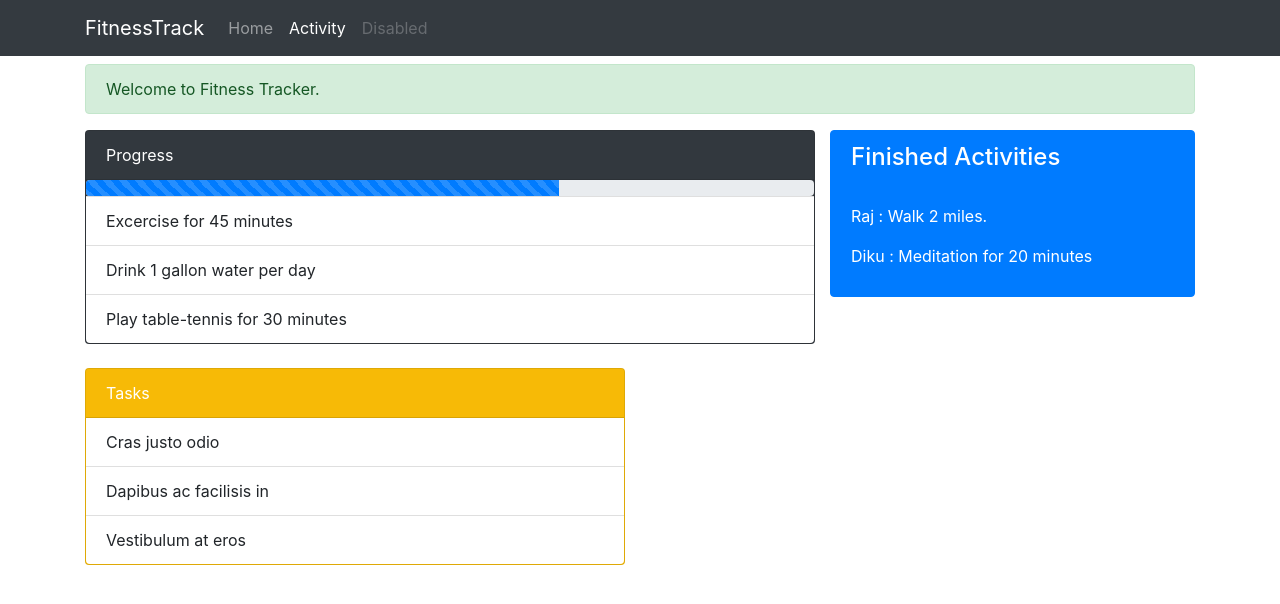
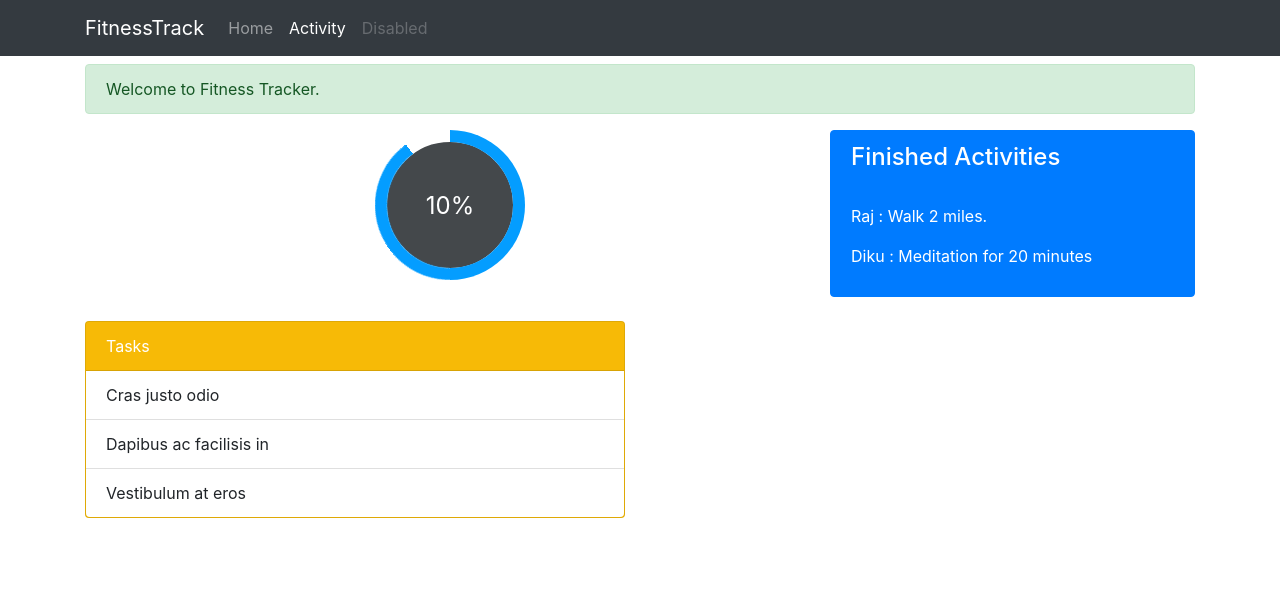
Before and after one commit to rajp4690/FitnessTracker, an Angular app: page /activity in a window 1280 px wide. Shown: the top 604 px of the page. Built offline with nearby package versions, Linux system fonts and the light colour scheme.

Commit message:
Adding and removing activities

```diff
--- a/src/app/activity/activity.component.css
+++ b/src/app/activity/activity.component.css
@@ -0,0 +1,149 @@
+.progress{
+    width: 150px;
+    height: 150px;
+    line-height: 150px;
+    background: none;
+    margin: 0 auto;
+    box-shadow: none;
+    position: relative;
+}
+.progress:after{
+    content: "";
+    width: 100%;
+    height: 100%;
+    border-radius: 50%;
+    border: 12px solid #fff;
+    position: absolute;
+    top: 0;
+    left: 0;
+}
+.progress > span{
+    width: 50%;
+    height: 100%;
+    overflow: hidden;
+    position: absolute;
+    top: 0;
+    z-index: 1;
+}
+.progress .progress-left{
+    left: 0;
+}
+.progress .progress-bar{
+    width: 100%;
+    height: 100%;
+    background: none;
+    border-width: 12px;
+    border-style: solid;
+    position: absolute;
+    top: 0;
+}
+.progress .progress-left .progress-bar{
+    left: 100%;
+    border-top-right-radius: 80px;
+    border-bottom-right-radius: 80px;
+    border-left: 0;
+    -webkit-transform-origin: center left;
+    transform-origin: center left;
+}
+.progress .progress-right{
+    right: 0;
+}
+.progress .progress-right .progress-bar{
+    left: -100%;
+    border-top-left-radius: 80px;
+    border-bottom-left-radius: 80px;
+    border-right: 0;
+    -webkit-transform-origin: center right;
+    transform-origin: center right;
+    animation: loading-1 1.8s linear forwards;
+}
+.progress .progress-value{
+    width: 90%;
+    height: 90%;
+    border-radius: 50%;
+    background: #44484b;
+    font-size: 24px;
+    color: #fff;
+    line-height: 135px;
+    text-align: center;
+    position: absolute;
+    top: 5%;
+    left: 5%;
+}
+.progress.blue .progress-bar{
+    border-color: #049dff;
+}
+.progress.blue .progress-left .progress-bar{
+    animation: loading-2 1.5s linear forwards 1.8s;
+}
+.progress.yellow .progress-bar{
+    border-color: #fdba04;
+}
+.progress.yellow .progress-left .progress-bar{
+    animation: loading-3 1s linear forwards 1.8s;
+}
+.progress.pink .progress-bar{
+    border-color: #ed687c;
+}
+.progress.pink .progress-left .progress-bar{
+    animation: loading-4 0.4s linear forwards 1.8s;
+}
+.progress.green .progress-bar{
+    border-color: #1abc9c;
+}
+.progress.green .progress-left .progress-bar{
+    animation: loading-5 1.2s linear forwards 1.8s;
+}
+@keyframes loading-1{
+    0%{
+        -webkit-transform: rotate(0deg);
+        transform: rotate(0deg);
+    }
+    100%{
+        -webkit-transform: rotate(180deg);
+        transform: rotate(180deg);
+    }
+}
+@keyframes loading-2{
+    0%{
+        -webkit-transform: rotate(0deg);
+        transform: rotate(0deg);
+    }
+    100%{
+        -webkit-transform: rotate(144deg);
+        transform: rotate(144deg);
+    }
+}
+@keyframes loading-3{
+    0%{
+        -webkit-transform: rotate(0deg);
+        transform: rotate(0deg);
+    }
+    100%{
+        -webkit-transform: rotate(90deg);
+        transform: rotate(90deg);
+    }
+}
+@keyframes loading-4{
+    0%{
+        -webkit-transform: rotate(0deg);
+        transform: rotate(0deg);
+    }
+    100%{
+        -webkit-transform: rotate(36deg);
+        transform: rotate(36deg);
+    }
+}
+@keyframes loading-5{
+    0%{
+        -webkit-transform: rotate(0deg);
+        transform: rotate(0deg);
+    }
+    100%{
+        -webkit-transform: rotate(126deg);
+        transform: rotate(126deg);
+    }
+}
+@media only screen and (max-width: 990px){
+    .progress{ margin-bottom: 20px; }
+}
--- a/src/app/activity/activity.component.html
+++ b/src/app/activity/activity.component.html
@@ -1,4 +1,4 @@
-<div class="row">
+<!-- <div class="row">
   <div class="col-md-8">
     <div class="card bg-dark">
       <div class="card-header text-white">Progress</div>
@@ -12,6 +12,19 @@
           {{activity}}
         </li>
       </ul>
+    </div>
+  </div> -->
+
+  <div class="row">
+    <div class="col-md-8">
+      <div class="progress blue">
+        <span class="progress-left">
+          <span class="progress-bar"></span>
+        </span>
+        <span class="progress-right">
+          <span class="progress-bar"></span>
+        </span>
+        <div class="progress-value">10%</div>
       </div>
     </div>
 
--- a/src/app/activity/activity.component.ts
+++ b/src/app/activity/activity.component.ts
@@ -1,5 +1,5 @@
 import { Component, OnInit } from '@angular/core';
-import { Fitness } from '../models/Fitness'
+import { Fitness, User } from '../models/Fitness'
 
 @Component({
   selector: 'app-activity',
@@ -9,8 +9,11 @@ import { Fitness } from '../models/Fitness'
 export class ActivityComponent implements OnInit {
 
   Model = new Fitness();
+  Me = new User();
 
-  constructor() { }
+  constructor() {
+    this.Me.Name = 'Raj';
+   }
 
   ngOnInit() {
   }
--- a/src/app/home/home.component.html
+++ b/src/app/home/home.component.html
@@ -1,6 +1,28 @@
 <div class="row">
   <div class="col">
-    <div class="card">
+    <div class="container">
+
+      <div class="input-group mb-3 mt-3">
+        <input #search type="text" class="form-control" placeholder="Search for activity" aria-label="Recipient's username" aria-describedby="basic-addon2">
+        <div class="input-group-append">
+          <button class="btn btn-primary" type="button">Search</button>
+        </div>
+      </div>
+
+
+      <input #activity type="text" class="form-control" placeholder="Activity">
+      <button type="button" (click)="submitActivity($event, activity.value)" class="btn btn-block btn-success mt-3">Add</button>
+
+
+      <ul class="list-group mt-3">
+
+        <li *ngFor="let activity of Model.Activities" class="list-group-item d-flex justify-content-between align-items-center">
+          {{activity}}
+          <button (click)="removeActivity(activity)" class="btn btn-danger btn-sm" type="button">-</button>
+        </li>
+      </ul>
+    </div>
+    <!-- <div class="card">
       <div class="card-header">
         <b>New DLC</b>
         <button type="button" class="close" data-dismiss="card" aria-label="Close">
@@ -13,7 +35,7 @@
         <p class="card-text">Some quick example text to build on the card title and make up the bulk of the card's content.</p>
         <a href="#" class="btn btn-primary">Go somewhere</a>
       </div>
-    </div>
+    </div> -->
   </div>
   <div class="col">
     <div class="card">
@@ -31,7 +53,7 @@
       </div>
     </div>
   </div>
-  <div class="col">
+  <!-- <div class="col">
     <div class="card">
       <div class="card-header">
         <b>New DLC</b>
@@ -39,12 +61,13 @@
           <span aria-hidden="true">&times;</span>
         </button>
       </div>
-      <img class="card-img-top" src="https://free4kwallpaper.com/wp-content/uploads/2016/01/Cube-Distraction-Abstract-4K-Wallpapers-1680x1050.jpg" alt="Card image cap">
+      <img class="card-img-top" src="https://free4kwallpaper.com/wp-content/uploads/2016/01/Cube-Distraction-Abstract-4K-Wallpapers-1680x1050.jpg"
+        alt="Card image cap">
       <div class="card-body">
         <h5 class="card-title">Supersonic Fury</h5>
         <p class="card-text">Some quick example text to build on the card title and make up the bulk of the card's content.</p>
         <a href="#" class="btn btn-primary">Go somewhere</a>
       </div>
     </div>
-  </div>
+  </div> -->
 </div>
--- a/src/app/home/home.component.ts
+++ b/src/app/home/home.component.ts
@@ -1,4 +1,5 @@
 import { Component, OnInit } from '@angular/core';
+import { Fitness } from '../models/Fitness';
 
 @Component({
   selector: 'app-home',
@@ -7,9 +8,31 @@ import { Component, OnInit } from '@angular/core';
 })
 export class HomeComponent implements OnInit {
 
+  Model = new Fitness();
+
   constructor() { }
 
   ngOnInit() {
   }
 
+  submitActivity(e: MouseEvent, text: string) {
+    e.preventDefault();
+
+    this.Model.Activities.push(text);
+
+  }
+
+  removeActivity(text: string) {
+    this.Model.Activities.splice(this.Model.Activities.indexOf(text), 1);
+  }
+
+  searchActivity(text: string, subtext: string) {
+    if(subtext === "") {
+      return true;
+    }
+    else {
+      return text.indexOf(subtext) > -1;
+    }
+  }
+
 }
```
Lines whose indentation alone changed are shown as unchanged.
